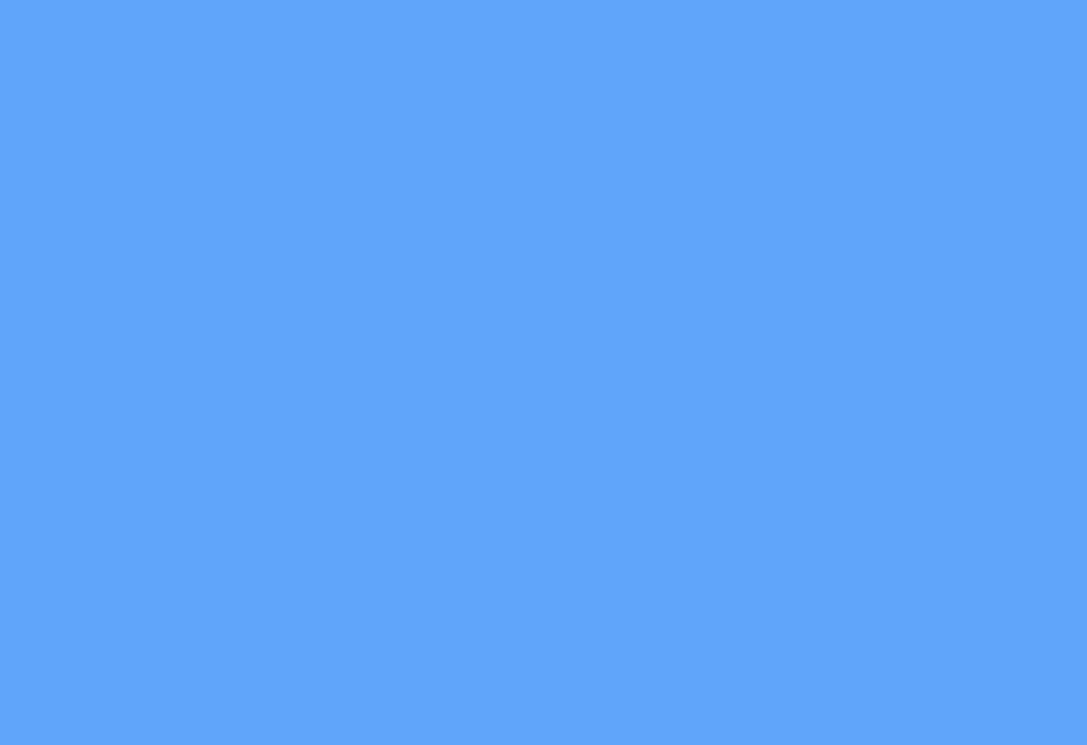
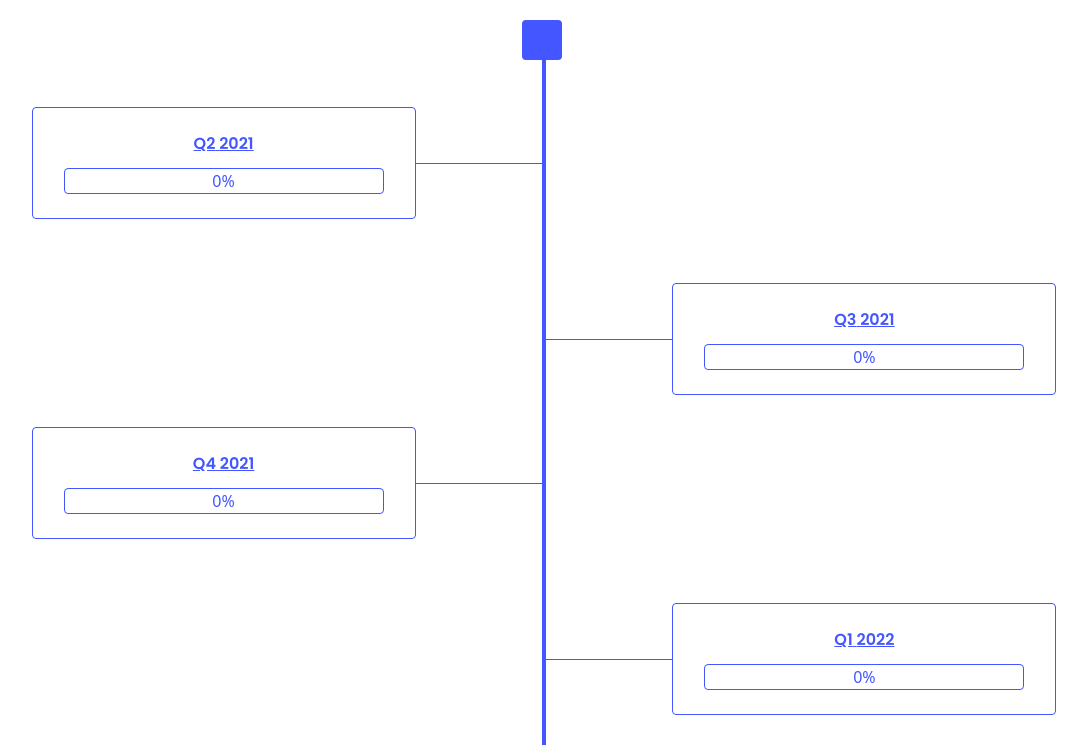
Before and after one commit to jonkarrer/market_maker, a Next.js app: page /support/roadmap in a window 1280 px wide. Shown: the part 420-1165 px from the top of the page, without its empty margins (96-1183 px from the left). Built offline with nearby package versions, Linux system fonts and the light colour scheme.

Commit message:
gradient and wrapper changes

```diff
--- /dev/null
+++ b/components/support_pages/Block.tsx
@@ -0,0 +1,17 @@
+interface IBlock {
+  q: string;
+  year: string;
+}
+
+const Block = ({ q, year }: IBlock) => (
+  <div className="h-24 w-72 lg:h-28 lg:w-96 text-center grid place-content-center space-y-3 bg-white border-blue-border border-solid border-1px transform translate-y-1/2 absolute rounded">
+    <h2 className="text-blue-border font-semibold underline">
+      {q} {year}
+    </h2>
+    <div className="border-blue-border border-solid border-1px text-blue-border w-60 lg:w-80 rounded">
+      0%
+    </div>
+  </div>
+);
+
+export default Block;
--- a/pages/support/roadmap.tsx
+++ b/pages/support/roadmap.tsx
@@ -1,6 +1,6 @@
 import Gradient from "@/components/support_pages/Gradient";
 import Wrapper from "@/components/support_pages/Wrapper";
-
+import Block from "@/components/support_pages/Block";
 const RoadMap = () => (
   <div>
     <Gradient title="Roadmap" />
@@ -12,7 +12,32 @@ const RoadMap = () => (
         </h1>
       </div>
     </Wrapper>
-    <div className="bg-blue-400 h-1000px w-full mt-12"></div>
+    <div className="pb-32 w-full max-w-screen-2xl m-auto mt-10 lg:mt-20 grid grid-cols-2">
+      <div className=" relative border-r-2 h-1150px border-blue-border border-solid">
+        <div className="sm:h-8 sm:w-8 lg:h-10 lg:w-10 bg-blue-border top-0 right-0 absolute transform translate-x-1/2 rounded"></div>
+        <div className="sm:h-8 sm:w-8 lg:h-10 lg:w-10 bg-blue-border bottom-0 right-0 absolute transform translate-x-1/2 rounded"></div>
+        <div className="h-36 border-blue-border border-solid border-b-1px relative flex items-end sm:ml-6% md:ml-12% lg:ml-20%">
+          <Block q="Q2" year="2021" />
+        </div>
+        <div className="h-80 border-blue-border border-solid border-b-1px relative flex items-end sm:ml-6% md:ml-12% lg:ml-20%">
+          <Block q="Q4" year="2021" />
+        </div>
+        <div className="h-80 border-blue-border border-solid border-b-1px relative flex items-end sm:ml-6% md:ml-12% lg:ml-20%">
+          <Block q="Q2" year="2022" />
+        </div>
+      </div>
+      <div className="border-l-2 h-1150px border-blue-border border-solid">
+        <div className="h-80 border-blue-border border-solid border-b-1px relative flex items-end justify-end sm:mr-6% md:mr-12% lg:mr-20%">
+          <Block q="Q3" year="2021" />
+        </div>
+        <div className="h-80 border-blue-border border-solid border-b-1px relative flex items-end justify-end sm:mr-6% md:mr-12% lg:mr-20%">
+          <Block q="Q1" year="2022" />
+        </div>
+        <div className="h-80 border-blue-border border-solid border-b-1px relative flex items-end justify-end sm:mr-6% md:mr-12% lg:mr-20%">
+          <Block q="Q3" year="2022" />
+        </div>
+      </div>
+    </div>
   </div>
 );
 
--- a/tailwind.config.js
+++ b/tailwind.config.js
@@ -13,6 +13,7 @@ module.exports = {
         '40vw' : '40vw',
       },
       height: {
+        '1150px' : '1150px',
         '1000px' : '1000px',
         '10vh' : '10vh',
         '11vh' : '11vh',
@@ -42,6 +43,7 @@ module.exports = {
       },
       margin: {
         'std' : "8vw",
+        '30%' : '30%',
         '20%' : "20%",
         '15%' : '15%',
         '12%' : "12%",
```
